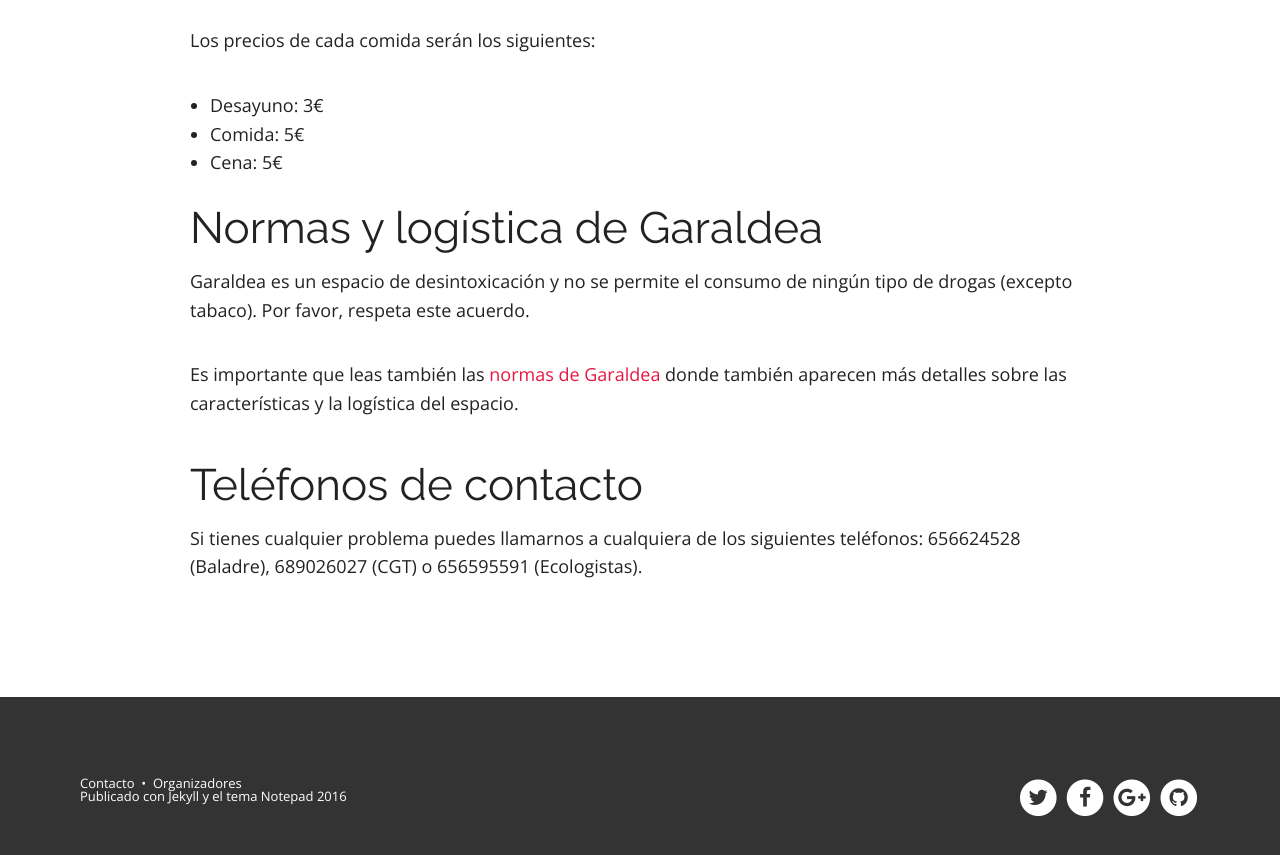
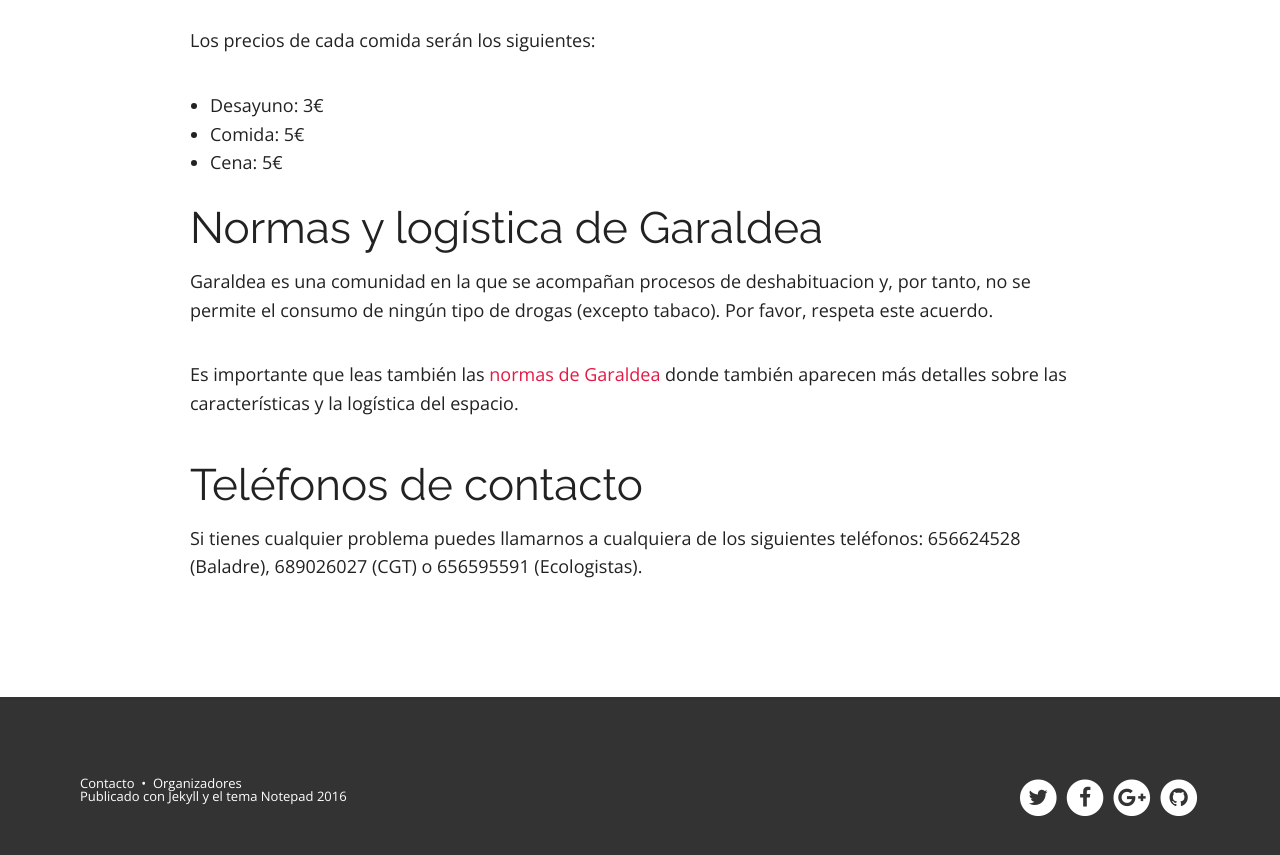
Before and after one commit to escuelaramonfdez/escuelaramonfdez.github.io, a Jekyll site: the page built from organizacion.md, in a window 1280 px wide and 900 px high, scrolled down 2147 px. Shown: the top 855 px of the window. Built offline with Jekyll 4.4.1, drawn with Linux system fonts in a browser that asks for light colours; nearby versions of some CDN libraries.

Commit message:
Actualización web.

```diff
--- a/organizacion.md
+++ b/organizacion.md
@@ -51,7 +51,7 @@ Los precios de cada comida serán los siguientes:
 
 # Normas y logística de Garaldea
 
-Garaldea es un espacio de desintoxicación y no se permite el consumo de ningún tipo de drogas (excepto tabaco). Por favor, respeta este acuerdo.
+Garaldea es una comunidad en la que se acompañan procesos de deshabituacion y, por tanto, no se permite el consumo de ningún tipo de drogas (excepto tabaco). Por favor, respeta este acuerdo.
 
 Es importante que leas también las [normas de Garaldea](/docs/logistica_garaldea.pdf) donde también aparecen más detalles sobre las características y la logística del espacio.
 
```
